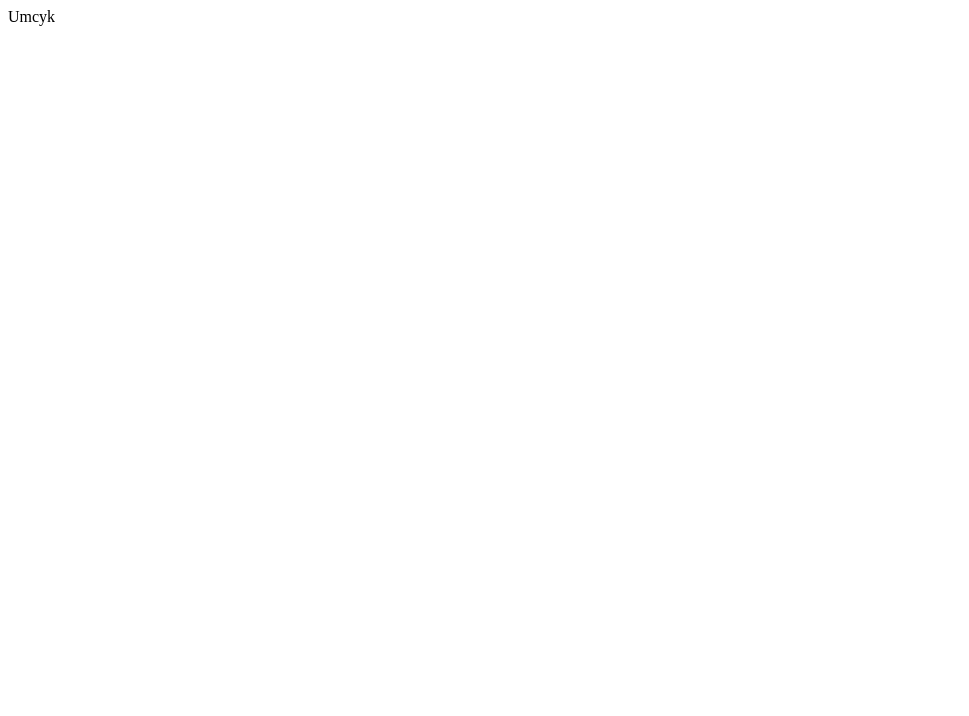
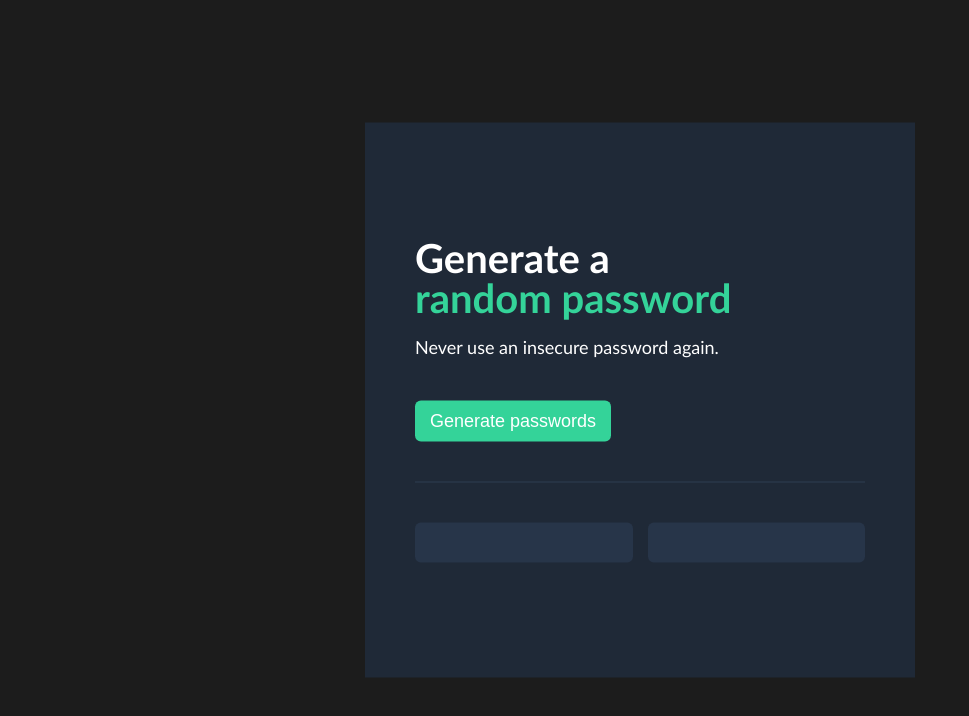
Before and after one commit to Yaskierix/Random-Password, a website built with Vite: page index.html in a window 1280 px wide. Shown: the whole page, without its empty margins (0-969 px from the left). Built offline with nearby package versions, Linux system fonts and the light colour scheme.

Commit message:
Building structure and rendering first password

```diff
--- a/index.css
+++ b/index.css
@@ -0,0 +1,82 @@
+*{
+    box-sizing: border-box;
+    margin:0;
+}
+body{
+    background:#1c1c1c;
+    font-family: 'Trebuchet MS', 'Lucida Sans Unicode', 'Lucida Grande', 'Lucida Sans', Arial, sans-serif;
+}
+
+.layout{
+    width: 100%;
+    height: 100vh;
+    position: relative;
+}
+
+.content{
+    background:#1f2937;
+    max-width: 550px;
+    width: 100%;
+    padding:115px 50px;
+    position: absolute;
+    top:50%;
+    left:50%;
+    transform:translate(-50%, -50%)
+
+}
+
+.content h1{
+    font-weight:900;
+    font-size:40px;
+    line-height: 40px;
+    color:white;
+    margin-bottom:15px;
+}
+
+.content > span{
+    height: 1px;
+    background:#2f3e53;
+    display: inline-block;
+    width: 100%;
+    margin:40px 0px;
+}
+
+.content h1 span{
+    color:#34d399;
+}
+
+.content p{
+    color:white;
+    font-size:18px;
+    line-height: 28px;
+    margin-bottom:0;
+}
+
+.content button{
+    background:#34d399;
+    color:white;
+    padding:10px 15px;
+    border-radius:6px;
+    margin-top:40px;
+    border:none;
+    font-size:18px;
+    cursor:pointer;
+}
+.content button:hover{
+    background:#21af7b;
+    transition:0.2s ease-in-out;
+}
+
+.content .outputs{
+    display:flex;
+    flex-direction: row;
+    gap:15px;
+}
+
+.content .outputs .output{
+    display: block;
+    border-radius:6px;
+    background: #273549;
+    width: 100%;
+    height: 40px;
+}
--- a/index.html
+++ b/index.html
@@ -4,7 +4,18 @@
         <link rel="stylesheet" href="index.css" type='text/css'>
     </head>
     <body>
-        <p>Umcyk</p>
+        <div class="layout">
+            <div class="content">
+                <h1>Generate a <br><span>random password</span></h1>
+                <p>Never use an insecure password again.</p>
+                <button onclick="generatePassword()">Generate passwords</button>
+                <span></span>
+                <div class="outputs">
+                <span class="output" id="output-el1"></span>
+                <span class="output" id="output-el2"></span>
+            </div>
+            </div>
+        </div>
         <script src="index.js"></script>
     </body>
 </html>
--- a/index.js
+++ b/index.js
@@ -2,6 +2,7 @@ const characters = ["A","B","C","D","E","F","G","H","I","J","K","L","M","N","O",
 "/"];
 let randomIndex = null;
 let randomPassword = [];
+let output1 = document.querySelector("#output-el1");
 
 function generatePassword(){
 
@@ -9,11 +10,6 @@ function generatePassword(){
     randomIndex = Math.floor(Math.random() * characters.length)
     randomPassword.push(characters[randomIndex])
   }
-
+  output1.textContent = randomPassword.join("");
+  randomPassword = [];
 }
-
-generatePassword();
-
-console.log(randomPassword.join(""));
-
-console.log(randomIndex)
```
